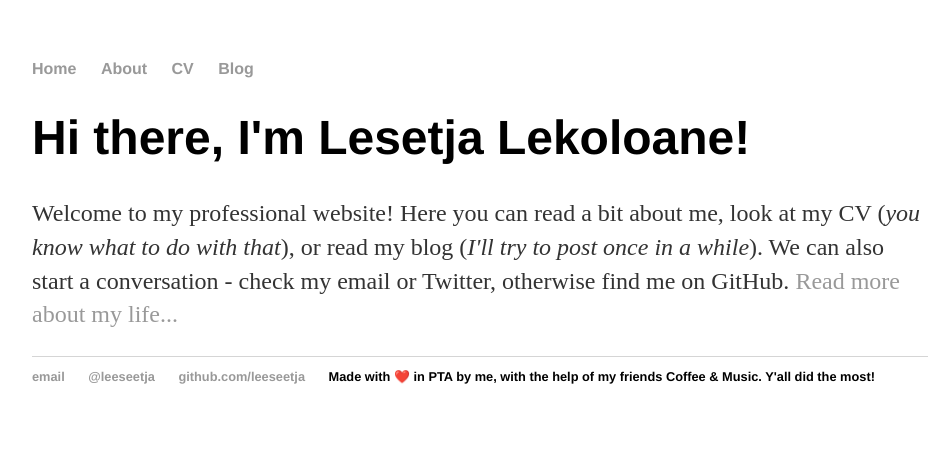
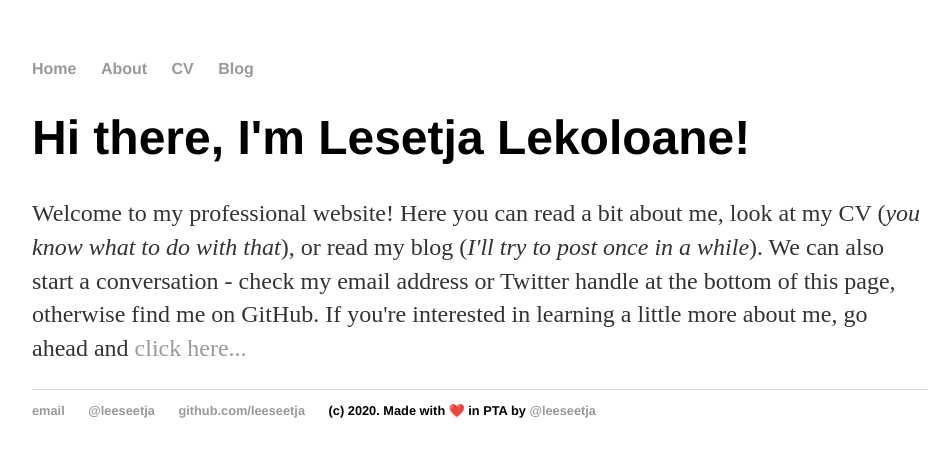
Before and after one commit to leeseetja/leeseetja.github.io, a Jekyll site: the page built from index.html, in a window 1280 px wide. Shown: the top 457 px of the page, without its empty margins (160-1110 px from the left). Built offline with Jekyll 4.4.1, drawn with Linux system fonts in a browser that asks for light colours.

Commit message:
Update index.html

```diff
--- a/index.html
+++ b/index.html
@@ -1,32 +1,8 @@
-<!DOCTYPE html>
-<html>
-	<head>
-		<title>Lesetja Lekoloane</title>
-		<!-- link to main stylesheet -->
-		<link rel="stylesheet" type="text/css" href="/css/main.css">
-	</head>
-	<body>
-		<nav>
-    		<ul>
-        		<li><a href="/">Home</a></li>
-	        	<li><a href="/about">About</a></li>
-        		<li><a href="/cv">CV</a></li>
-        		<li><a href="/blog">Blog</a></li>
-    		</ul>
-		</nav>
-		<div class="container">
-    		<div class="blurb">
-        		<h1>Hi there, I'm Lesetja Lekoloane!</h1>
-				<p>Welcome to my professional website! Here you can read a bit about me, look at my CV (<em>you know what to do with that</em>), or read my blog (<em>I'll try to post once in a while</em>). We can also start a conversation - check my email or Twitter, otherwise find me on GitHub. <a href="/about">Read more about my life...</a></p>
-    		</div><!-- /.blurb -->
-		</div><!-- /.container -->
-		<footer>
-    		<ul>
-        		<li><a href="mailto:lekoloanelesetja@gmail.com">email</a></li>
-			<li><a href="https://twitter.com/leeseetja">@leeseetja</a></li>
-        		<li><a href="https://github.com/leeseetja">github.com/leeseetja</a></li>
-			Made with ❤️ in PTA by me, with the help of my friends Coffee & Music. Y'all did the most!
-			</ul>
-		</footer>
-	</body>
-</html>
+---
+layout: default
+title: Lesetja Lekoloane
+---
+<div class="blurb">
+	<h1>Hi there, I'm Lesetja Lekoloane!</h1>
+				<p>Welcome to my professional website! Here you can read a bit about me, look at my CV (<em>you know what to do with that</em>), or read my blog (<em>I'll try to post once in a while</em>). We can also start a conversation - check my email address or Twitter handle at the bottom of this page, otherwise find me on GitHub. If you're interested in learning a little more about me, go ahead and <a href="/about">click here...</a></p>
+</div><!-- /.blurb -->
```
